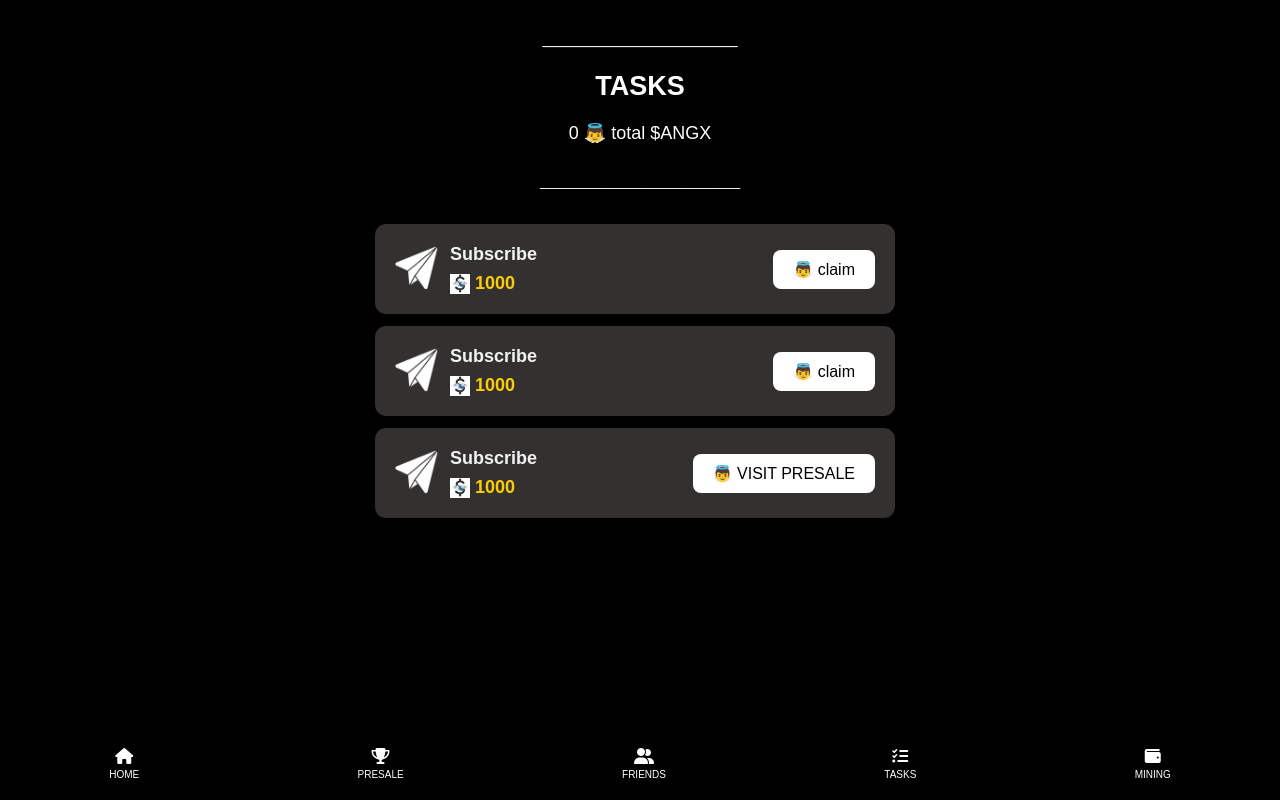
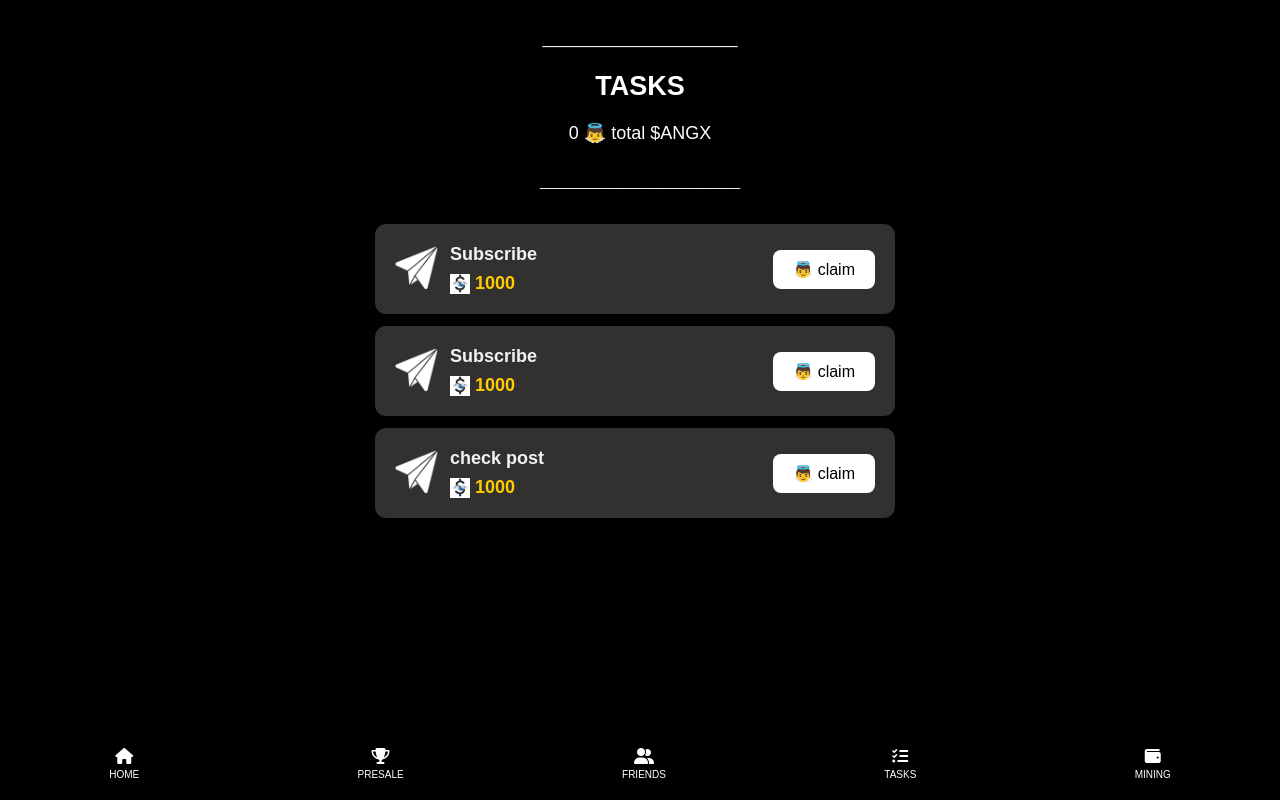
Before and after one commit to ANGMINE/Angelusd01, a plain HTML site: page task.html in a window 1280 px wide. Drawn offline with Linux system fonts and the light colour scheme.

Commit message:
Update task.html

```diff
--- a/task.html
+++ b/task.html
@@ -171,14 +171,14 @@
                     <img src="material/images/tele.png" width="45px" alt="">
                 </div>
                 <div>
-                    <h4>Subscribe</h4>
+                    <h4>check post</h4>
                     <div class="task-data">
                         <img src="material/images/logo.png" width="20px" alt="Coin Icon">
                         <h5>1000</h5>
                     </div>
                 </div>
             </div>
-            <button class="task-button" onclick="completeTask(1000, 'https://t.me/ANGELUSD_COMMUNITY/8')">👼 VISIT PRESALE</button>
+            <button class="task-button" onclick="completeTask(1000, 'https://t.me/ANGELUSD_COMMUNITY/8')">👼 claim</button>
         </div>
         <nav class="bottom-nav">
             <a href="home.html" class="nav-item">
```
